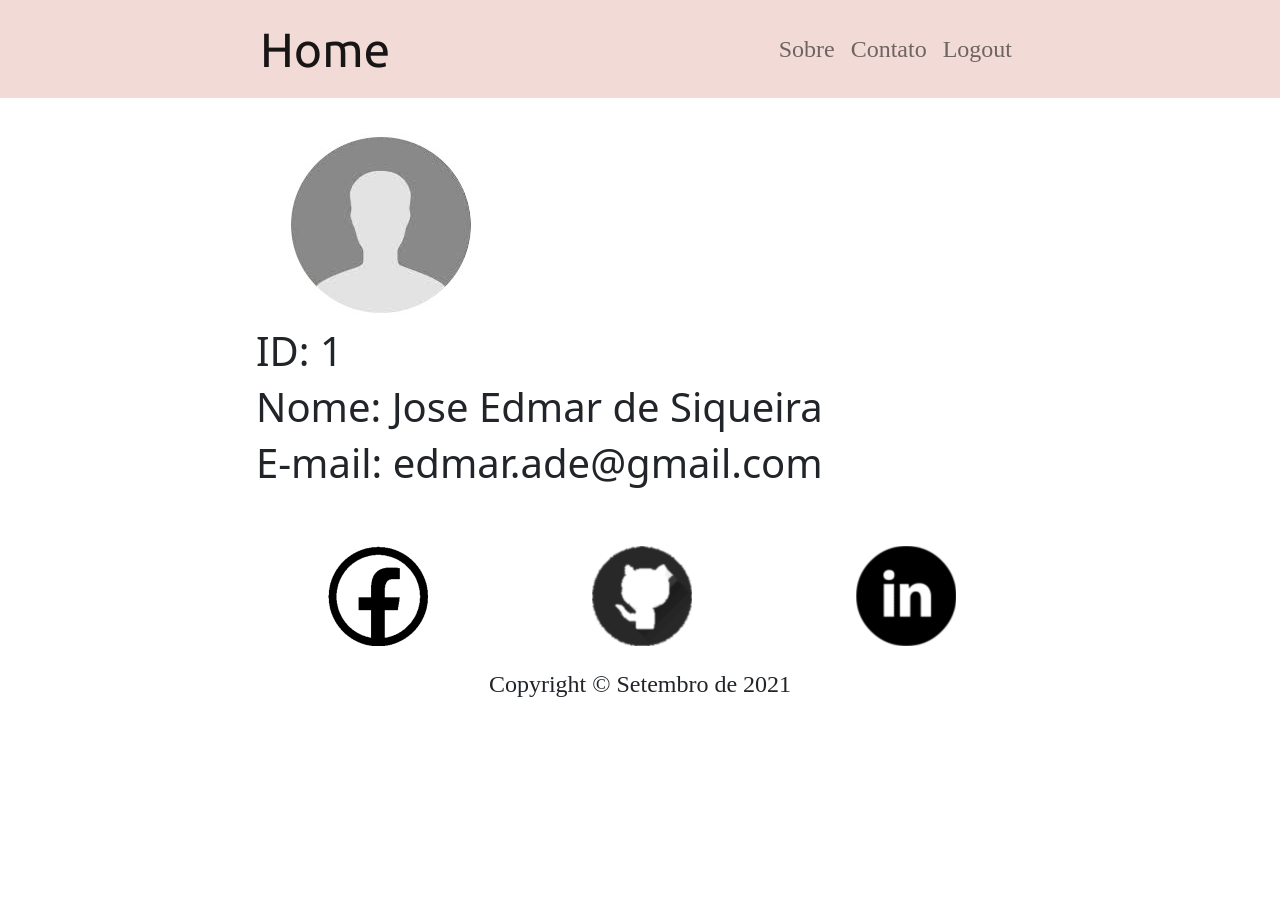
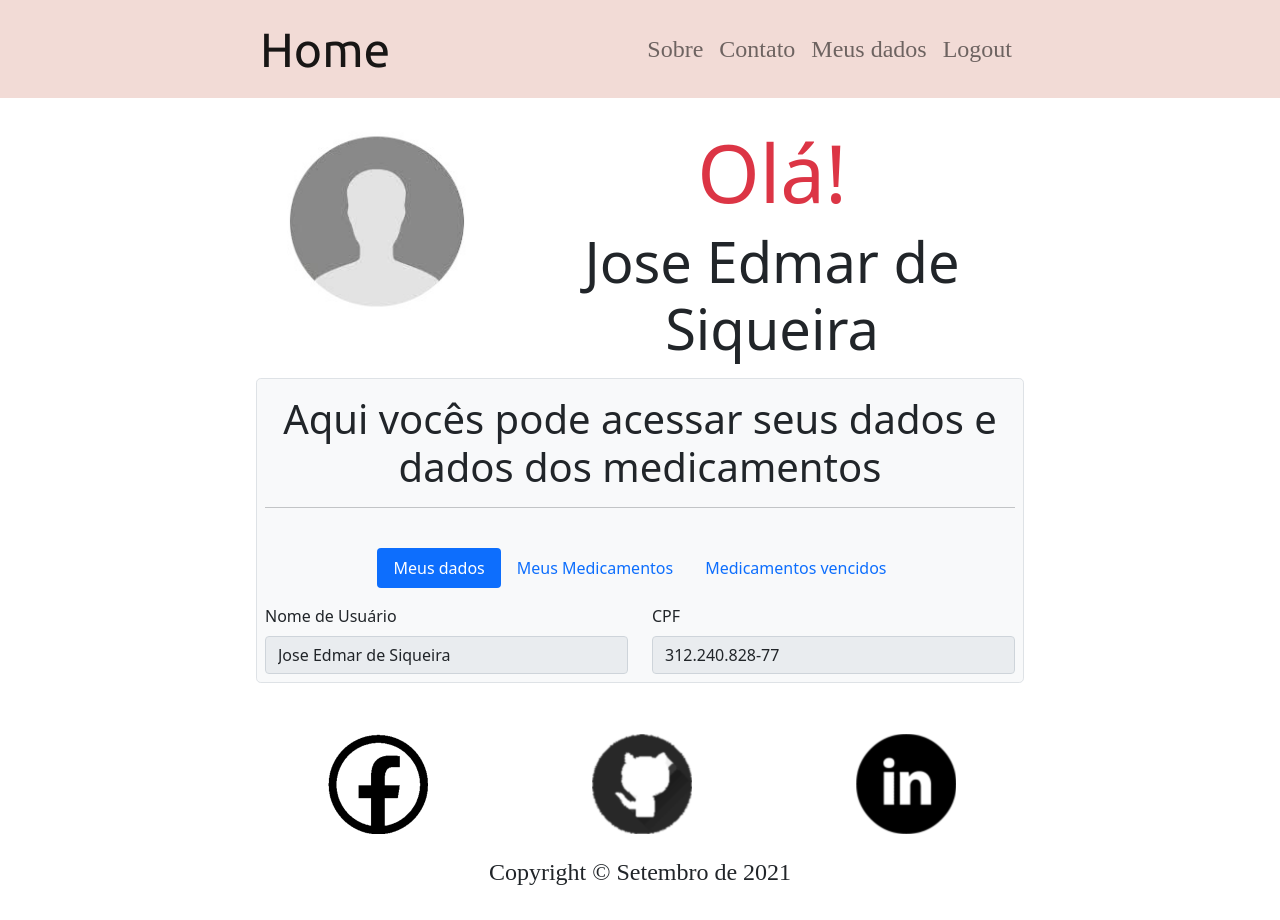
Before and after one commit to jesiqueira/devweb, a Flask app: page /account in a window 1280 px wide. Before the commit the page ends 697 px from the top, so only its background shows below. Run offline with Flask 2, Linux system fonts and the light colour scheme; a user stored in the database is signed in; data comes from the database, SQL or seed files in the repository; some libraries are stand-ins or nearby versions.

Commit message:
Modificado Layout para acessar página account, codificado página account e configurado rota

```diff
--- a/app/rotas.py
+++ b/app/rotas.py
@@ -103,8 +103,12 @@ def logout():
     logout_user()
     return redirect(url_for('rota.home'))
 
+
 @rota.route('/account')
 @login_required
 def account():
+    formRegistro = RegistroForm()
     user = User.query.filter_by(id=current_user.id).first()
-    return render_template('account.html', title='Account', user=user)
+    formRegistro.username.data = user.nome
+    formRegistro.cpf.data = user.cpf
+    return render_template('account.html', title='Account', user=user, formRegistro=formRegistro)
--- a/app/templates/account.html
+++ b/app/templates/account.html
@@ -3,17 +3,95 @@
 {% block content%}
 <div class="container-fluid">
 
-    <div class="content-section">
-        <div class="media">
-            <img src="{{url_for('static', filename='img/anonimo.jpeg')}}" alt="" class="rounded-circle account-img">
-            <div class="media-body">
-                <h1>ID: {{ current_user.id }}</h1>
-                <h1>Nome: {{ user.nome}}</h1>
-                <h1>E-mail: {{ current_user.email }}</h1>
+    <div class="row">
+        <div class="col-4">
+            <img src="{{url_for('static', filename='img/anonimo.jpeg')}}" alt=""
+                class="rounded-circle account-img img-fluid">
+        </div>
+        <div class="text-center col-8">
+            <!-- <h1 >ID: {{ current_user.id }}</h1> -->
+            <h1 class="display-1 text-danger">Olá!</h1>
+            <h1 class="display-4">{{ user.nome}}</h1>
+            <!-- <h1>E-mail: {{ current_user.email }}</h1> -->
+        </div>
+    </div>
+
+    <div class="row pt-2">
+        <div class="col-12">
+            <div class="p-2 bg-light border rounded-3">
+                <div class="row">
+                    <div class="col-12 py-2 text-center"">
+                        <h1 class=" fs-1">Aqui vocês pode acessar seus dados e dados dos medicamentos</h1>
+                        <hr>
+                    </div>
+                </div>
+                <!--  jumbotron -->
+                <div class="row mt-3">
+                    <div class="col-12">
+                        <ul class="nav nav-pills mb-3 justify-content-center"" id=" pills-tab" role="tablist">
+                            <li class="nav-item" role="presentation">
+                                <button class="nav-link active" id="pills-dados-tab" data-bs-toggle="pill"
+                                    data-bs-target="#pills-dados" type="button" role="tab" aria-controls="pills-dados"
+                                    aria-selected="true">Meus dados</button>
+                            </li>
+                            <li class="nav-item" role="presentation">
+                                <button class="nav-link" id="pills-medicamento-tab" data-bs-toggle="pill"
+                                    data-bs-target="#pills-medicamento" type="button" role="tab"
+                                    aria-controls="pills-medicamento" aria-selected="false">Meus Medicamentos</button>
+                            </li>
+                            <li class="nav-item" role="presentation">
+                                <button class="nav-link" id="pills-med-vencido-tab" data-bs-toggle="pill"
+                                    data-bs-target="#pills-med-vencido" type="button" role="tab"
+                                    aria-controls="pills-med-vencido" aria-selected="false">Medicamentos
+                                    vencidos</button>
+                            </li>
+                        </ul>
+                        <div class="tab-content" id="pills-tabContent">
+                            <div class="tab-pane fade show active" id="pills-dados" role="tabpanel"
+                                aria-labelledby="pills-dados-tab">
+                                <div class="row">
+                                    <div class="col-sm-6">
+                                        {{formRegistro.username.label(class='form-label')}}
+                                        {{formRegistro.username(class='form-control', disabled=true)}}
+                                    </div>
+                                    <div class="col-sm-6">
+                                        {{formRegistro.cpf.label(class='form-label')}}
+                                        {{formRegistro.cpf(class='form-control', disabled=true)}}
+                                    </div>
+                                </div>
+                            </div>
+                            <div class="tab-pane fade" id="pills-medicamento" role="tabpanel"
+                                aria-labelledby="pills-medicamento-tab">
+                                <div class="row">
+                                    <div class="col-12">
+                                        ...02 dados do medicamentos
+                                    </div>
+                                    <div class="col-12">
+                                        <ul class="nav justify-content-center">
+                                            <li class="nav-item">
+                                                <a href="#" class="nav-link btn btn-outline-primary" role="button"><i class="fas fa-pen me-3"></i>Cadastrar</a>
+                                            </li>
+                                            <!-- <li class="nav-item m-3">
+                                                <a href="#" class="nav-link btn btn-outline-secondary" role="button">Editar</a>
+                                            </li>
+                                            <li class="nav-item m-3">
+                                                <a href="#" class="nav-link btn btn-outline-danger" role="button">Deletar</a>
+                                            </li> -->
+                                        </ul>
+                                    </div>
+                                </div>
+                            </div>
+                            <div class="tab-pane fade" id="pills-med-vencido" role="tabpanel"
+                                aria-labelledby="pills-med-vencido-tab">
+                                ...03 dados do medicamentos vencidos
+                            </div>
+                        </div>
+
+                    </div>
+                </div>
             </div>
         </div>
     </div>
 
-
 </div>
 {% endblock %}
--- a/app/templates/layout.html
+++ b/app/templates/layout.html
@@ -15,8 +15,10 @@
         rel="stylesheet">
 
     <!-- Bootstrap CSS -->
-    <link href="https://cdn.jsdelivr.net/npm/bootstrap@5.1.0/dist/css/bootstrap.min.css" rel="stylesheet"
-        integrity="sha384-KyZXEAg3QhqLMpG8r+8fhAXLRk2vvoC2f3B09zVXn8CA5QIVfZOJ3BCsw2P0p/We" crossorigin="anonymous">
+    <link rel="stylesheet" href="{{ url_for('static', filename='node_modules/bootstrap/compiler/bootstrap.css')}}">
+
+    <!-- Fontawesome 5 -->
+    <link rel="stylesheet" href="{{ url_for('static', filename='node_modules/@fortawesome/fontawesome-free/css/all.css')}}">
 
     {% if title %}
     <title>Meu site - {{title}}</title>
@@ -44,6 +46,7 @@
                             <li class="nav-item"><a href="{{url_for('rota.about')}}" class="nav-link">Sobre</a></li>
                             <li class="nav-item"><a href="{{url_for('rota.contato')}}" class="nav-link">Contato</a></li>
                             {% if current_user.is_authenticated %}
+                                <li class="nav-item"><a href="{{url_for('rota.account')}}" class="nav-link">Meus dados</a></li>
                                 <li class="nav-item"><a href="{{url_for('rota.logout')}}" class="nav-link">Logout</a></li>
                             {% else %}
                                 <li class="nav-item"><a href="{{url_for('rota.login')}}" class="nav-link">Login</a></li>
@@ -95,12 +98,9 @@
     </section>
 
     <!-- Popper and Bootstrap JS -->
-    <script src="https://cdn.jsdelivr.net/npm/@popperjs/core@2.9.3/dist/umd/popper.min.js"
-        integrity="sha384-eMNCOe7tC1doHpGoWe/6oMVemdAVTMs2xqW4mwXrXsW0L84Iytr2wi5v2QjrP/xp"
-        crossorigin="anonymous"></script>
-    <script src="https://cdn.jsdelivr.net/npm/bootstrap@5.1.0/dist/js/bootstrap.min.js"
-        integrity="sha384-cn7l7gDp0eyniUwwAZgrzD06kc/tftFf19TOAs2zVinnD/C7E91j9yyk5//jjpt/"
-        crossorigin="anonymous"></script>
+    <script src="{{ url_for('static', filename='node_modules/jquery/dist/jquery.js')}}"></script>
+    <script src="{{ url_for('static', filename='node_modules/@popperjs/core/dist/umd/popper.js')}}"></script>
+    <script src="{{ url_for('static', filename='node_modules/bootstrap/dist/js/bootstrap.js')}}"></script>
 </body>
 
 </html>
```
Also changed, not shown: app/static/package.json (added, +17 -0 lines), app/static/img/sobre.png (added), app/static/package-lock.json (added), 1 other file.
